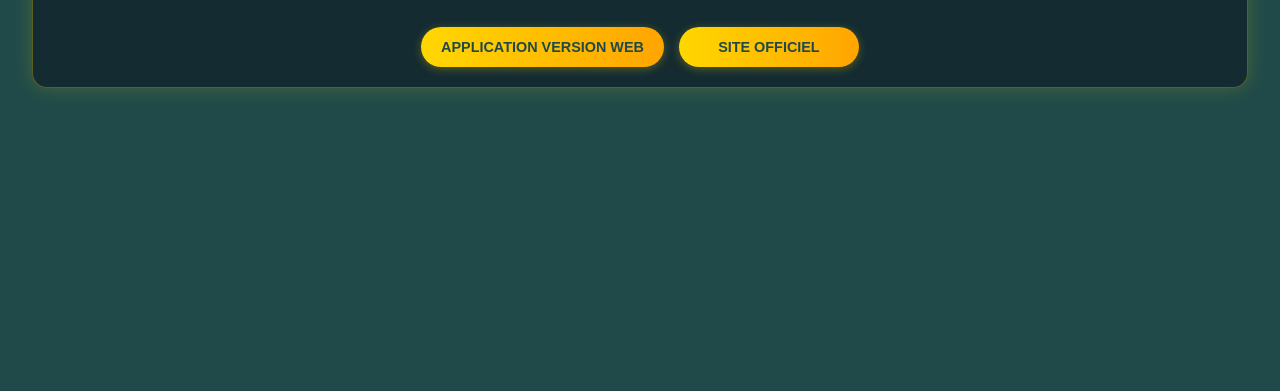
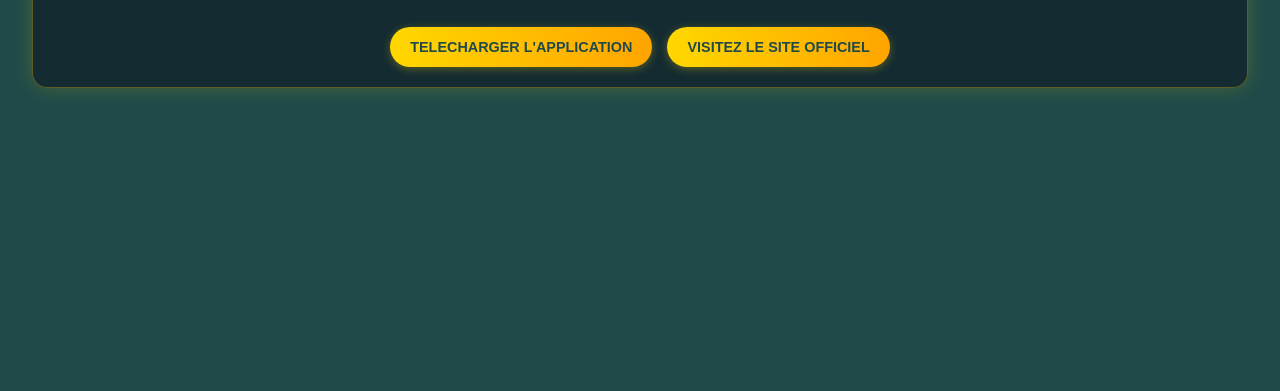
Before and after one commit to ansaralmouyassar/receuil, a plain HTML site: page index.html in a window 1280 px wide. Shown: the part 409-800 px from the top of the page. Drawn offline with Linux system fonts and the light colour scheme.

Commit message:
Update index.html

```diff
--- a/index.html
+++ b/index.html
@@ -212,8 +212,8 @@
         <h2>BIENVENUE DANS ANSAR</h2>
 
         <div class="buttons">
-            <button class="btn" data-url="https://ansaralmouyassar.github.io/web/">APPLICATION VERSION WEB</button>
-            <button class="btn" data-url="https://ansaralmouyassar.github.io/siteofficielle/">SITE OFFICIEL</button>
+            <button class="btn" data-url="https://play.google.com/store/apps/details?id=com.ansar.almouyyassar.app&pcampaignid=web_share">TELECHARGER L'APPLICATION </button>
+            <button class="btn" data-url="https://ansaralmouyassar.github.io/siteofficielle/">VISITEZ LE SITE OFFICIEL</button>
         </div>
     </div>
 
```
